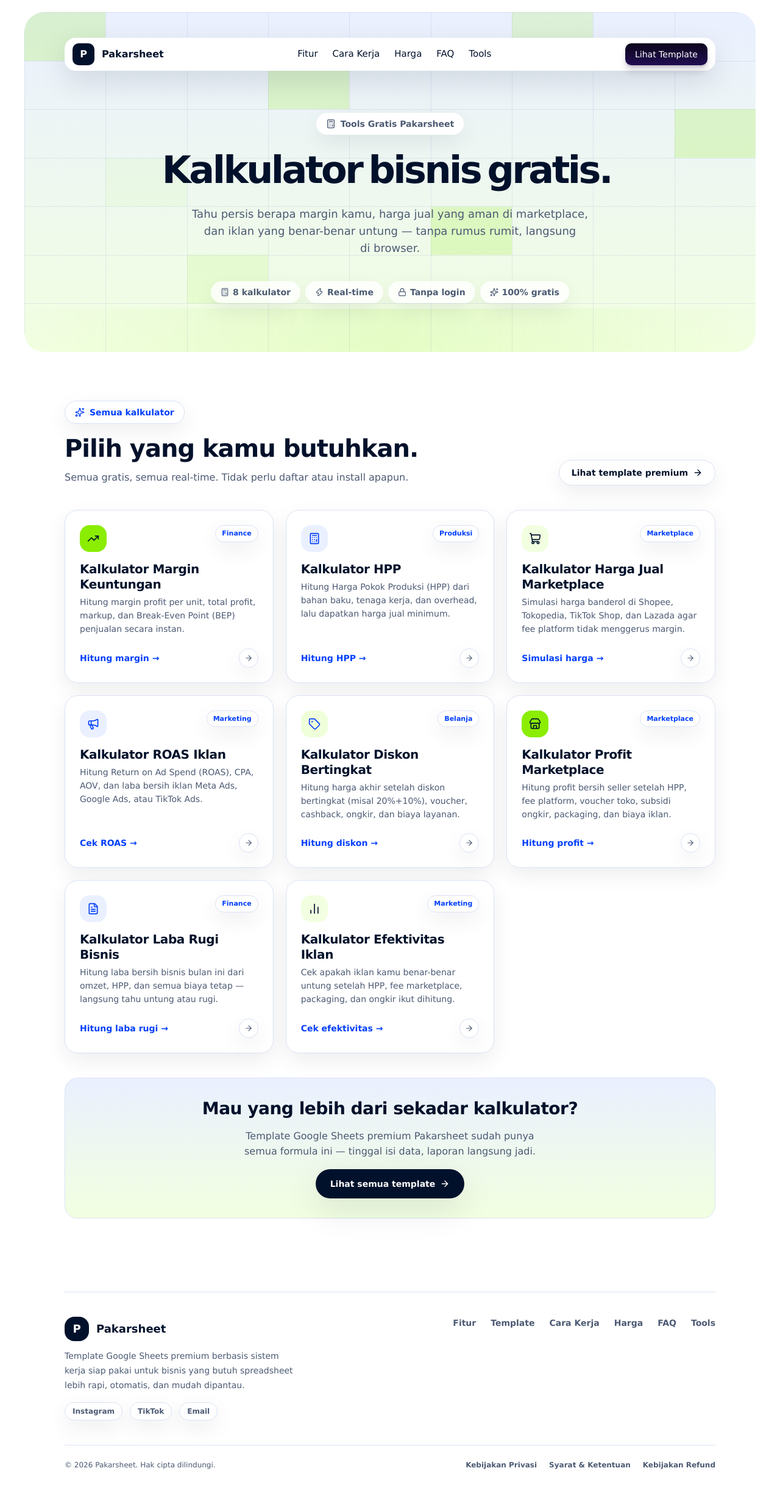
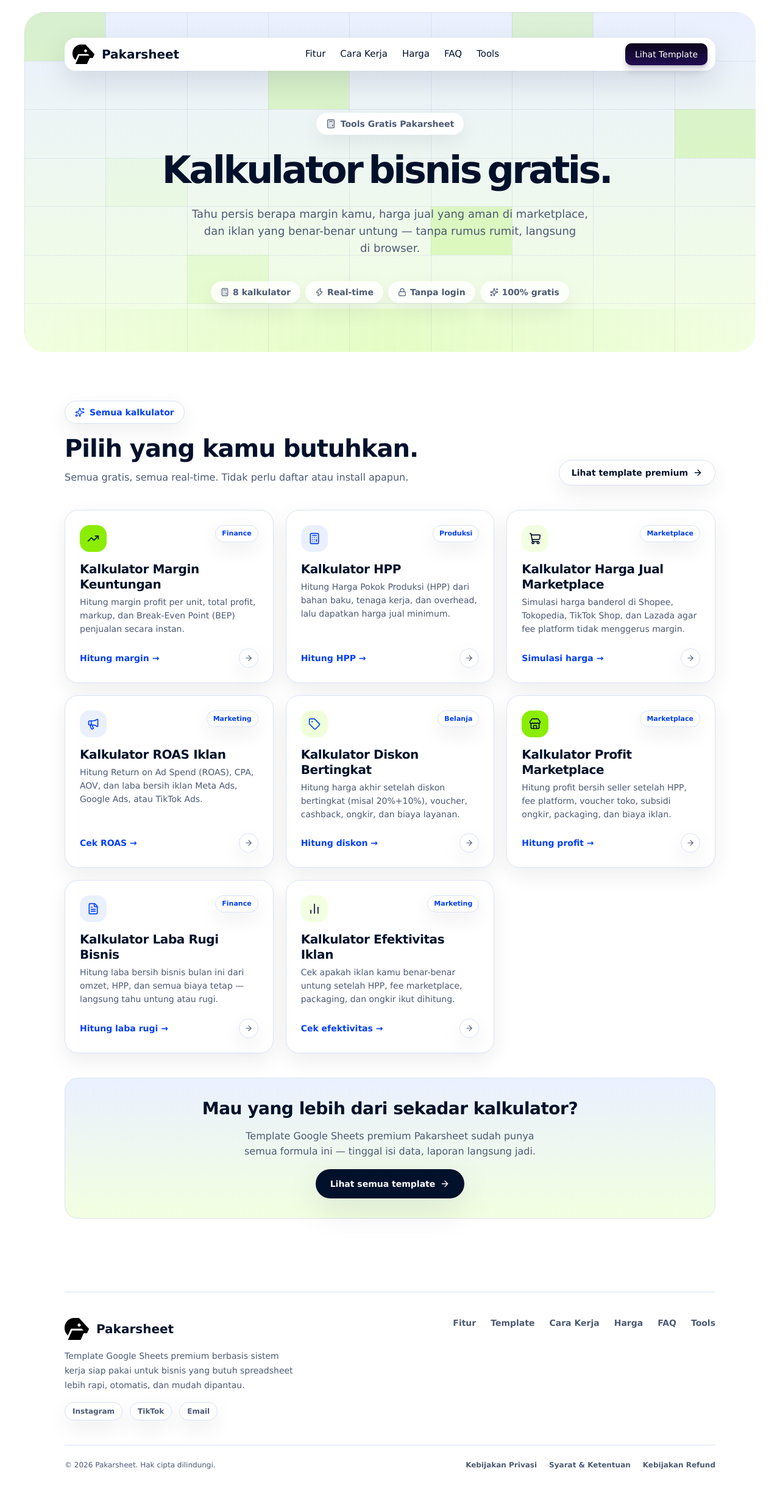
Before and after one commit to pakarsheet/Landing-Page---Pakarsheet, a Next.js app: page /tools in a window 1280 px wide. Shown: the whole page at 61% size. Built offline with nearby package versions, Linux system fonts and the light colour scheme; a web font is replaced by a local one.

Commit message:
Update logo: replace P box with brand logo image across Navbar, Footer, AdminSidebar, and admin login page

```diff
--- a/app/admin-login/page.tsx
+++ b/app/admin-login/page.tsx
@@ -1,5 +1,5 @@
 import { AdminLoginForm } from "./AdminLoginForm";
-import { LayoutDashboard } from "lucide-react";
+import Image from "next/image";
 
 export const metadata = { title: "Admin Login — Pakarsheet" };
 
@@ -9,9 +9,7 @@ export default function AdminLoginPage() {
       <div className="w-full max-w-sm">
         {/* Logo */}
         <div className="mb-8 flex flex-col items-center gap-3 text-center">
-          <div className="flex h-12 w-12 items-center justify-center rounded-2xl bg-gray-900 text-white">
-            <LayoutDashboard className="h-6 w-6" />
-          </div>
+          <Image src="/logo.png" alt="Pakarsheet logo" width={48} height={48} className="h-12 w-12 object-contain" />
           <div>
             <h1 className="text-xl font-semibold text-gray-900">Pakarsheet Admin</h1>
             <p className="mt-1 text-sm text-gray-500">Masuk untuk mengelola konten</p>
--- a/components/Footer.tsx
+++ b/components/Footer.tsx
@@ -1,4 +1,5 @@
 import Link from "next/link";
+import Image from "next/image";
 import { navItems } from "@/lib/data";
 import { site } from "@/lib/site";
 
@@ -18,10 +19,8 @@ export function Footer() {
           {/* Brand */}
           <div className="max-w-sm">
             <div className="flex items-center gap-3">
-              <span className="grid h-10 w-10 place-items-center rounded-2xl bg-ink font-primary text-lg font-semibold text-white">
-                P
-              </span>
-              <span className="font-primary text-lg font-semibold text-ink">{site.name}</span>
+              <Image src="/logo.png" alt="Pakarsheet logo" width={40} height={40} className="h-10 w-10 object-contain" />
+              <span className="font-primary text-xl font-semibold text-ink">{site.name}</span>
             </div>
             <p className="mt-3 text-sm leading-6 text-muted">{site.description}</p>
 
--- a/components/Navbar.tsx
+++ b/components/Navbar.tsx
@@ -2,6 +2,7 @@
 
 import { useState } from "react";
 import Link from "next/link";
+import Image from "next/image";
 import { Menu, X } from "lucide-react";
 import { navItems } from "@/lib/data";
 import { site } from "@/lib/site";
@@ -15,8 +16,8 @@ export function Navbar() {
     <header className="absolute left-0 top-0 z-50 w-full px-4 pt-4 sm:px-6 sm:pt-8 lg:px-10 lg:pt-[62px]">
       <nav className="mx-auto flex max-w-[1068px] items-center justify-between gap-2 rounded-[18px] border border-white/80 bg-white px-3 py-2 shadow-[0_16px_48px_rgba(1,17,43,0.12)] sm:gap-3">
         <Link href="/" className="flex min-w-0 items-center gap-3" aria-label="Pakarsheet home" onClick={() => setOpen(false)}>
-          <span className="grid h-9 w-9 place-items-center rounded-[10px] bg-ink font-primary text-base font-semibold text-white">P</span>
-          <span className="truncate font-primary text-base font-semibold leading-none text-ink">{site.name}</span>
+          <Image src="/logo.png" alt="Pakarsheet logo" width={36} height={36} className="h-9 w-9 object-contain" />
+          <span className="truncate font-primary text-xl font-semibold leading-none text-ink">{site.name}</span>
         </Link>
 
         <div className="hidden min-w-0 items-center gap-6 lg:flex">
--- a/components/admin/AdminSidebar.tsx
+++ b/components/admin/AdminSidebar.tsx
@@ -1,6 +1,7 @@
 "use client";
 
 import Link from "next/link";
+import Image from "next/image";
 import { usePathname } from "next/navigation";
 import { LayoutDashboard, Package, Settings, ExternalLink } from "lucide-react";
 
@@ -18,11 +19,9 @@ export function AdminSidebar() {
       {/* Logo */}
       <div className="flex h-16 items-center border-b border-gray-100 px-6">
         <div className="flex items-center gap-2.5">
-          <div className="flex h-8 w-8 items-center justify-center rounded-lg bg-gray-900 text-white">
-            <LayoutDashboard className="h-4 w-4" />
+            <Image src="/logo.png" alt="Pakarsheet logo" width={32} height={32} className="h-8 w-8 object-contain" />
+            <span className="font-semibold text-gray-900">Pakarsheet</span>
           </div>
-          <span className="font-semibold text-gray-900">Pakarsheet</span>
-        </div>
       </div>
 
       {/* Nav */}
```
Also changed, not shown: public/logo.png (added), public/logo.svg (added).
